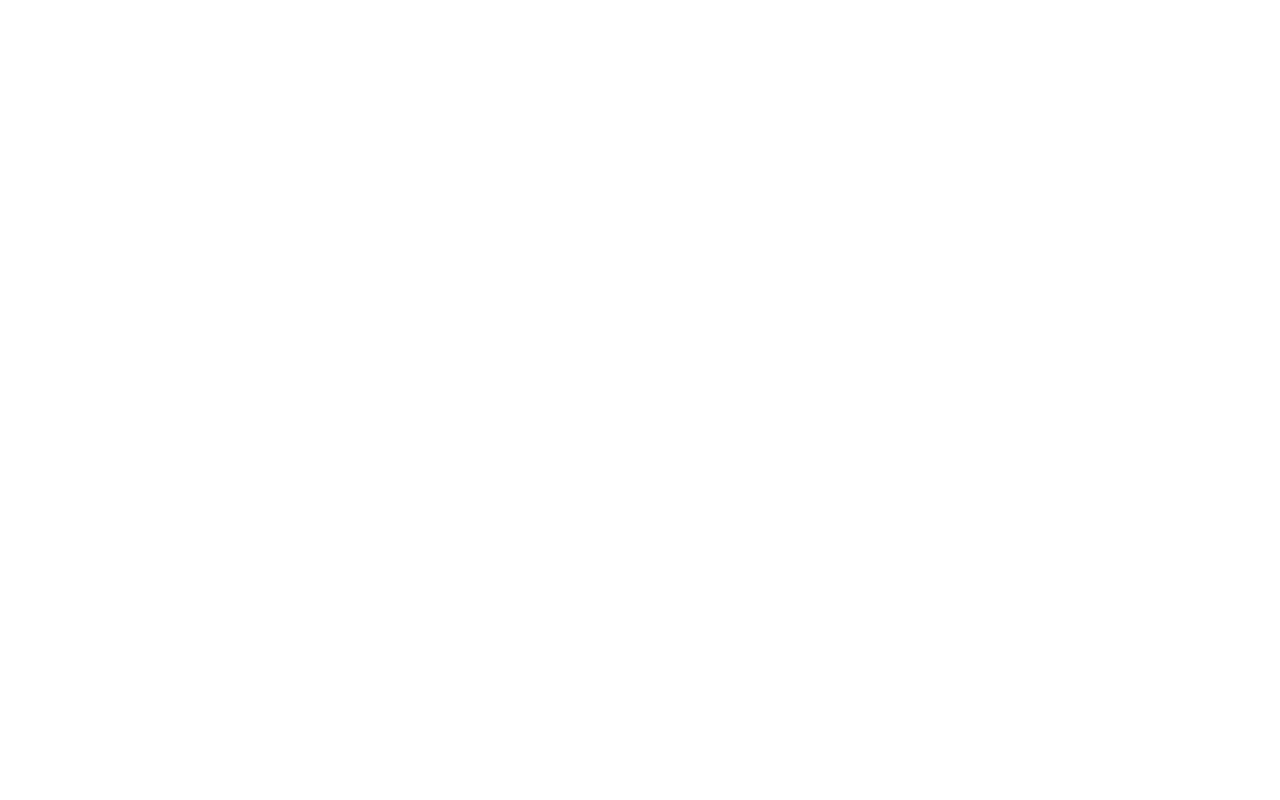
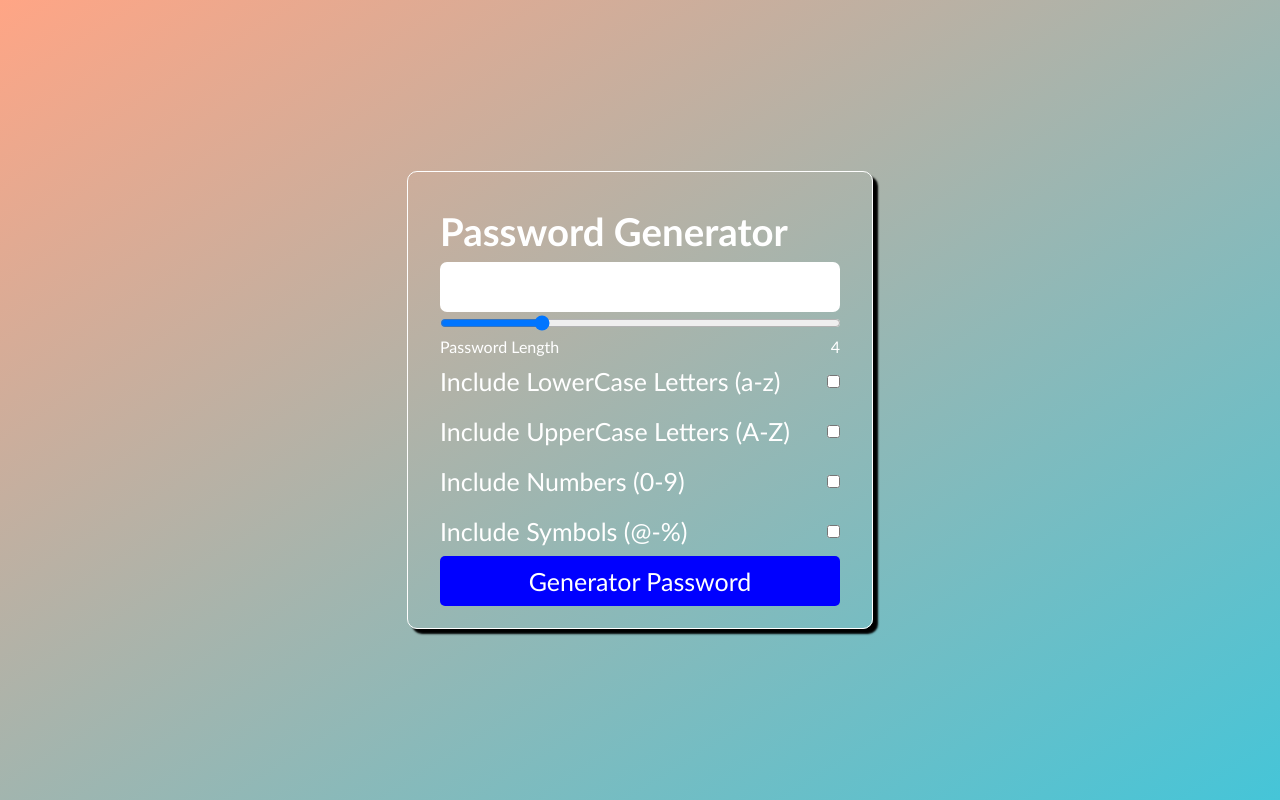
Before and after one commit to JurrairOfficial/pass-generator, a plain HTML site: page index.html in a window 1280 px wide. Drawn offline with Linux system fonts and the light colour scheme.

Commit message:
Tags arnd Design are Created And thing that i have learn i it is that margin-block which gives bottom and top margin

```diff
--- a/index.html
+++ b/index.html
@@ -7,6 +7,43 @@
     <title>pass-generator</title>
 </head>
 <body>
+    <main>
+        <div class="Container">
+            <div class="pass">
+                <h1>Password Generator</h1>
+            </div>
+            <div class="inputbox">
+                <input type="text" class="passbox" disabled>
+            </div>
+            <div>
+
+
+                <input type="range" min="1" max="30" value="8" class="bar">
+                <div class="row">
+                    <p>Password Length</p>
+                    <spam>4</spam>
+                </div>
+
+            </div>
+            <div class="LowerCase">
+                <label for="LowerCase">Include LowerCase Letters (a-z)</label>
+                <input type="checkbox" name="LowerCase" id="LowerCase">
+            </div>
+            <div class="UpperCase">
+                <label for="UpperCase">Include UpperCase Letters (A-Z)</label>
+                <input type="checkbox" name="UpperCase" id="UpperCase">
+            </div>
+            <div class="Numbers">
+                <label for="Numbers">Include Numbers (0-9)</label>
+                <input type="checkbox" name="Numbers" id="Numbers">
+            </div>
+            <div class="Symbols">
+                <label for="Symbols">Include Symbols (@-%)</label>
+                <input type="checkbox" name="Symbols" id="Symbols">
+            </div>
+            <button class="Create Password">Generator Password</button>
+        </div>
+    </main>
 
 </body>
 <script src="js.js"></script>
--- a/style.css
+++ b/style.css
@@ -0,0 +1,84 @@
+*{
+    padding: 0;
+    margin: 0;
+    font-family: 'Gill Sans', 'Gill Sans MT', Calibri, 'Trebuchet MS', sans-serif;
+
+}
+
+main {
+    display: flex;
+    justify-content: center;
+    align-items: center;
+    height: 100vh;
+    background: linear-gradient(to right bottom, #ffa585, #45c5d8);
+
+}
+.Container {
+    display: flex;
+    flex-direction: column;
+    box-shadow: 5px 5px 2px;
+    padding: 28px 32px;
+    border: 0.5px solid white;
+    border-radius: 10px;
+    height: 400px;
+    width: 400px;
+
+}
+
+h1 {
+    font-size: 2.4rem;
+    color: white;
+    margin-block: 8px;
+}
+
+.passbox {
+    border: white;
+    background-color: white;
+    outline: none;
+    padding: 10px;
+    width: 380px;
+    font-size: 25px;
+    border-radius: 7px;
+
+}
+
+.bar {
+    padding: 3px;
+    width: 395px;
+
+}
+.row {
+    color: white;
+    display: flex;
+    justify-content: space-between;
+
+}
+
+/* Apply Flexbox for alignment of labels and checkboxes */
+.LowerCase, .UpperCase, .Numbers, .Symbols {
+    display: flex;
+    justify-content: space-between;
+    align-items: center;
+    margin-block: 10px;  /* Add space between these sections */
+    font-size: 25px;
+    color: white;
+}
+
+/* Make sure the label and checkbox have a consistent spacing */
+.LowerCase input, .UpperCase input, .Numbers input, .Symbols input {
+    margin-left: 10px;  /* Adjust distance between checkbox and label */
+    color: white;
+}
+.Create {
+    box-shadow: none;
+    outline: none;
+    border: none;
+    font-size: 25px;
+    padding: 10px 10px;
+    align-items: center;
+    text-align: center;
+    border: none;
+    border-radius: 5px;
+    background-color: blue;
+    color: white;
+}
```
